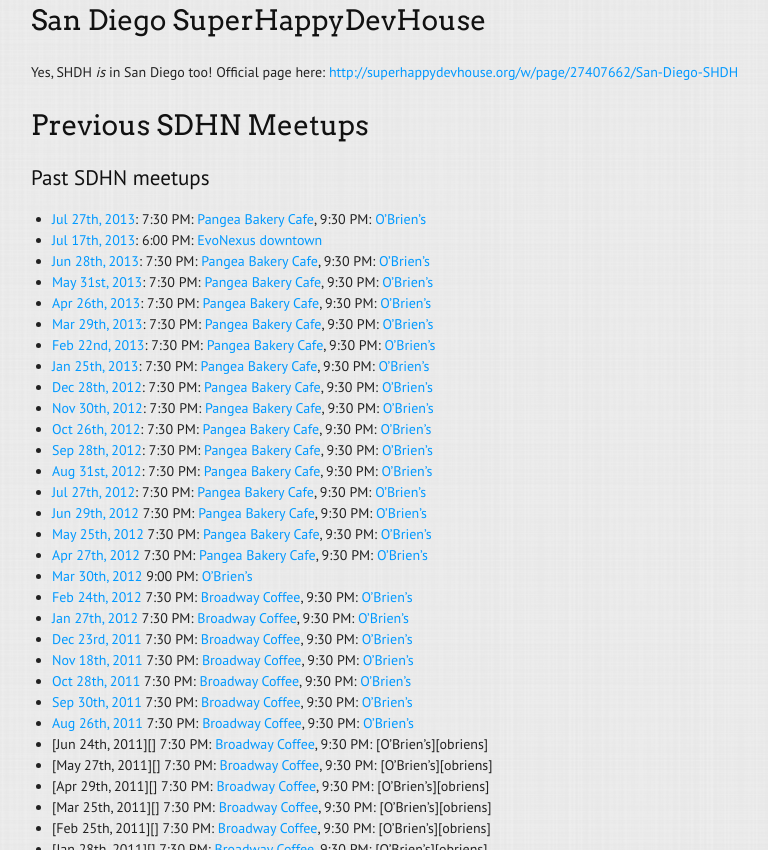
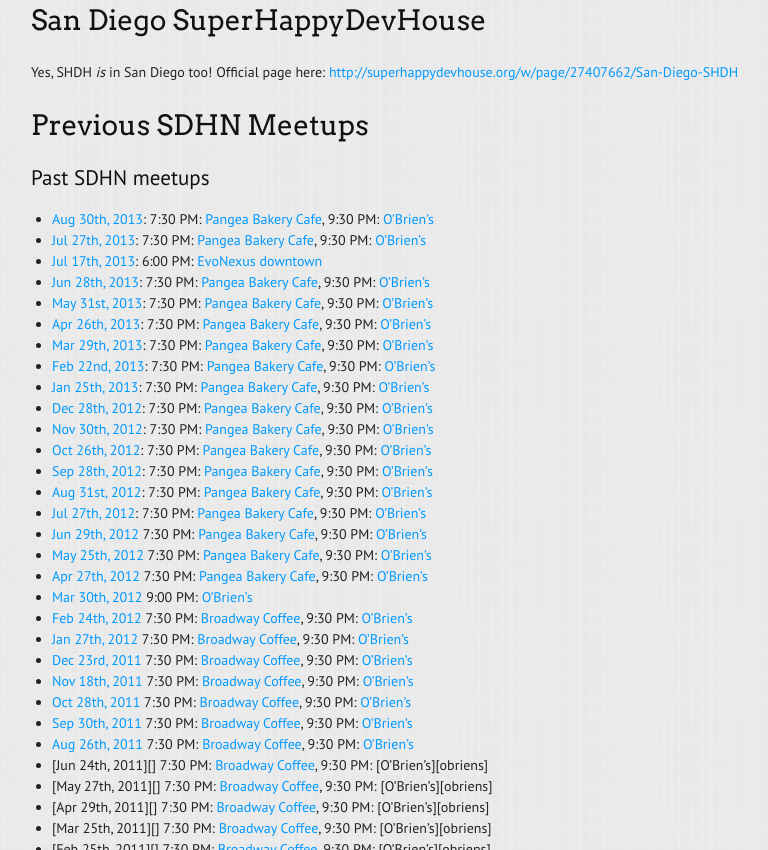
Before and after one commit to sdhn/sdhn.github.com, a Jekyll site: the page built from index.md, in a window 1280 px wide and 900 px high, scrolled down 786 px, cut to the strip 50-900 px from the top of the window. Shown: the whole strip, without its empty margins (159-927 px from the left). Built offline with Jekyll 4.4.1, drawn with Linux system fonts in a browser that asks for light colours.

Commit message:
Link to August meetup

```diff
--- a/index.md
+++ b/index.md
@@ -32,7 +32,7 @@ Previous SDHN Meetups
 ---------------------
 
 ### Past SDHN meetups
-
+- [Aug 30th, 2013][]: 7:30 PM: [Pangea Bakery Cafe][], 9:30 PM: [O'Brien's][]
 - [Jul 27th, 2013][]: 7:30 PM: [Pangea Bakery Cafe][], 9:30 PM: [O'Brien's][]
 - [Jul 17th, 2013][]: 6:00 PM: [EvoNexus downtown][]
 - [Jun 28th, 2013][]: 7:30 PM: [Pangea Bakery Cafe][], 9:30 PM: [O'Brien's][]
@@ -120,6 +120,7 @@ Previous SDHN Meetups
 [Jun 28th, 2013]: https://news.ycombinator.com/item?id=5950064
 [Jul 17th, 2013]: https://news.ycombinator.com/item?id=6052790
 [Jul 27th, 2013]: https://news.ycombinator.com/item?id=6111011
+[Aug 30th, 2013]: https://news.ycombinator.com/item?id=6293333
 
 Job posting guidelines on the mailing list
 ------------------------------------------
@@ -147,4 +148,4 @@ Links of Varying Degrees of Usefulness
 [EvoNexus downtown]: http://www.commnexus.org/incubator/
 [join mailing list]: http://groups.google.com/group/sd-hackernews/subscribe
 
-[current anyvite]: http://anyvite.com/d5d1j7d4pa
+[current anyvite]: http://anyvite.com/clmla6fzjm
```
